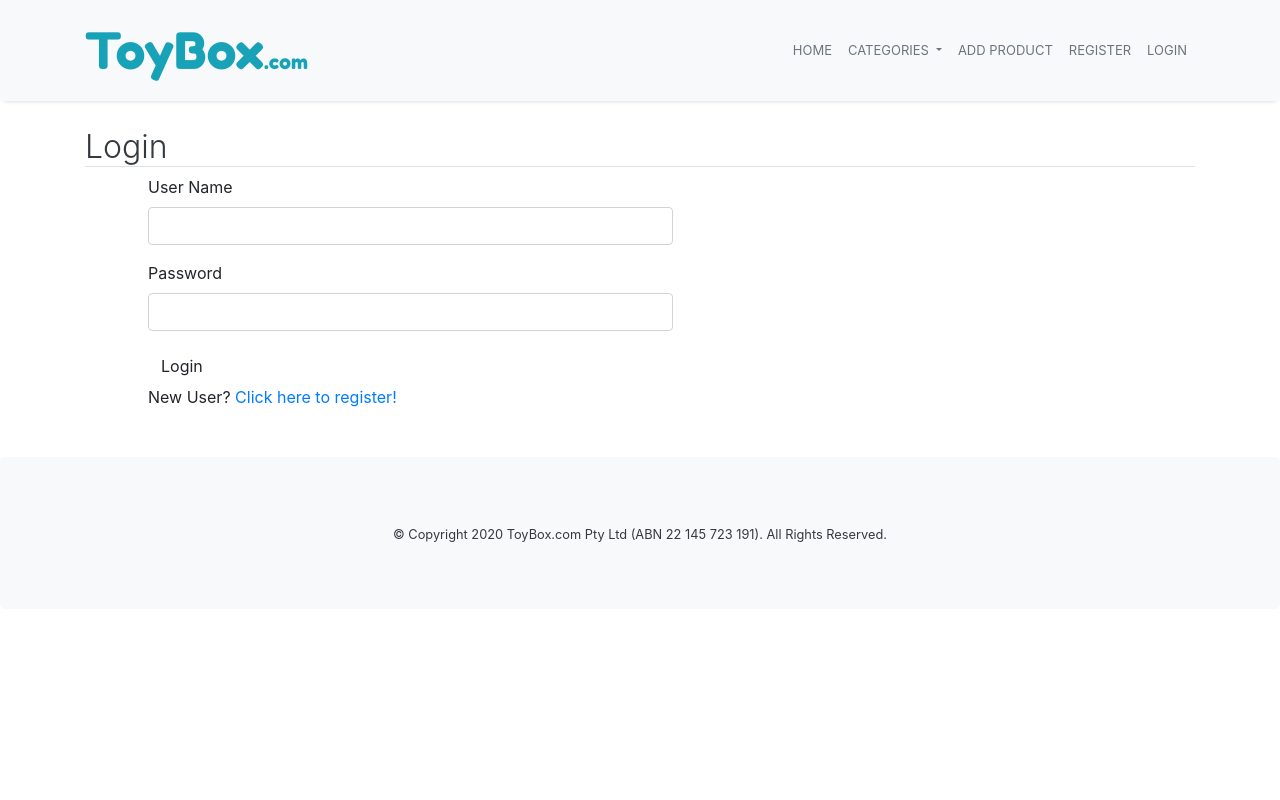
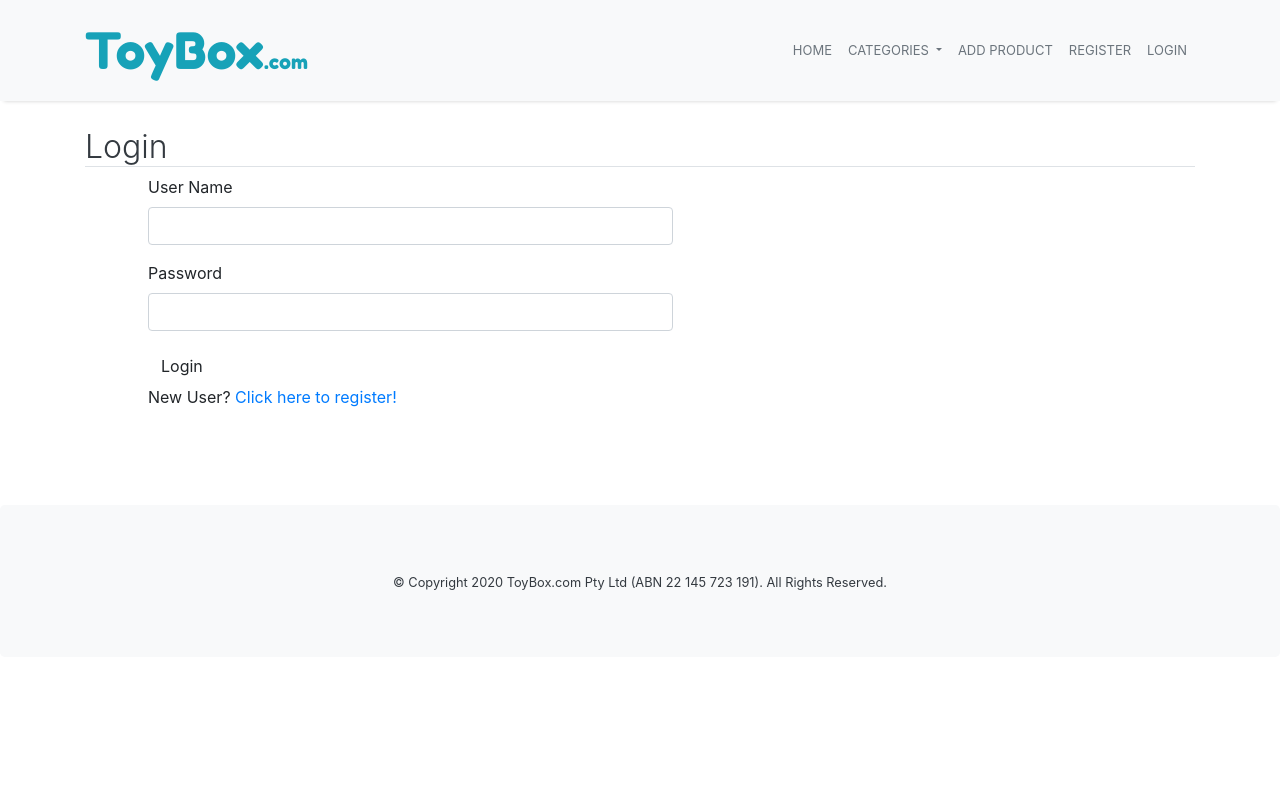
Before and after one commit to johnstonekyle/IAB207, a Flask app: a page that uses marketplace/templates/base.html in a window 1280 px wide. Run offline with Flask 2, Linux system fonts and the light colour scheme; some libraries are stand-ins or nearby versions.

Commit message:
Adjusted body and html element css - aligned footer to bottom

```diff
--- a/marketplace/static/css/style.css
+++ b/marketplace/static/css/style.css
@@ -1,6 +1,13 @@
 body {
     overflow-x: hidden;
+    display: flex;
+    flex-direction: column;
+    min-height: 100%;
 }
+
+html {
+    height: 100%;
+  }
 
 .navbar {
     box-shadow: 0 4px 4px -4px rgba(0,0,0,.2);
```
